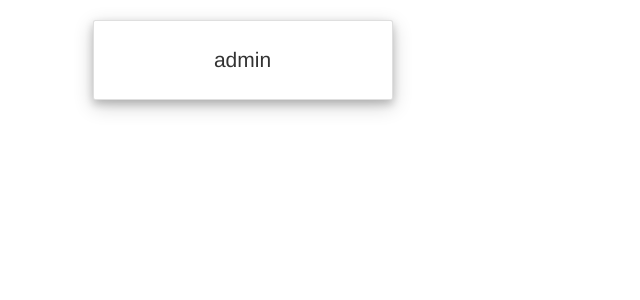
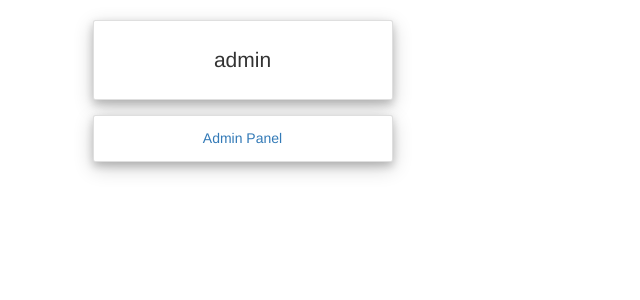
Before and after one commit to Jakob1999/Matnett, a Django app: page /profile/4/ in a window 1280 px wide. Shown: the part 67-367 px from the top of the page, without its empty margins (0-640 px from the left). Run offline with Django 4.2, Linux system fonts and the light colour scheme; a user stored in the database is signed in; data comes from the database, SQL or seed files in the repository; both versions use the stored data as it was after the commit; some libraries are stand-ins or nearby versions.

Commit message:
admin har enkel tilgang til admin panel, der en kan slette brukere hvis de oppfører seg dårlig

```diff
--- a/matapp/templates/matapp/profile.html
+++ b/matapp/templates/matapp/profile.html
@@ -14,10 +14,17 @@
                                 <!--Noe mer info om bruker :)-->
                     </div>
                 </div>
-                <div class="row">
+                <div class="card text-center text-black mb-4" style="width: 30rem;" id="square1">
+                    <div class="card-body">
+                        {% if request.user.username == 'admin' %}
+                            <a href="http://127.0.0.1:8000/admin">Admin Panel</a>
+                        {% endif %}
+                    </div>
+                </div>
             </div>
          </div>
-    </div>
+
+
 </div>
 
 {% endblock %}
```
Also changed, not shown: db.sqlite3.
